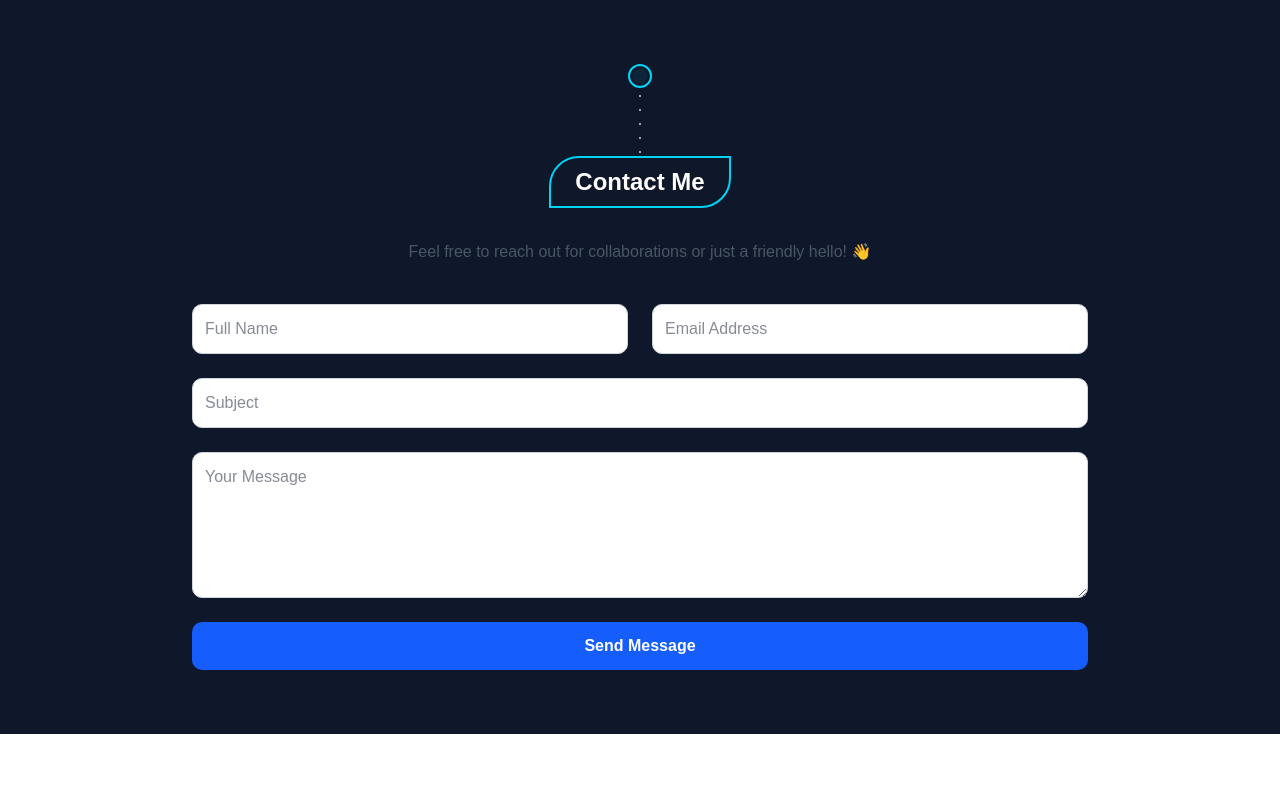
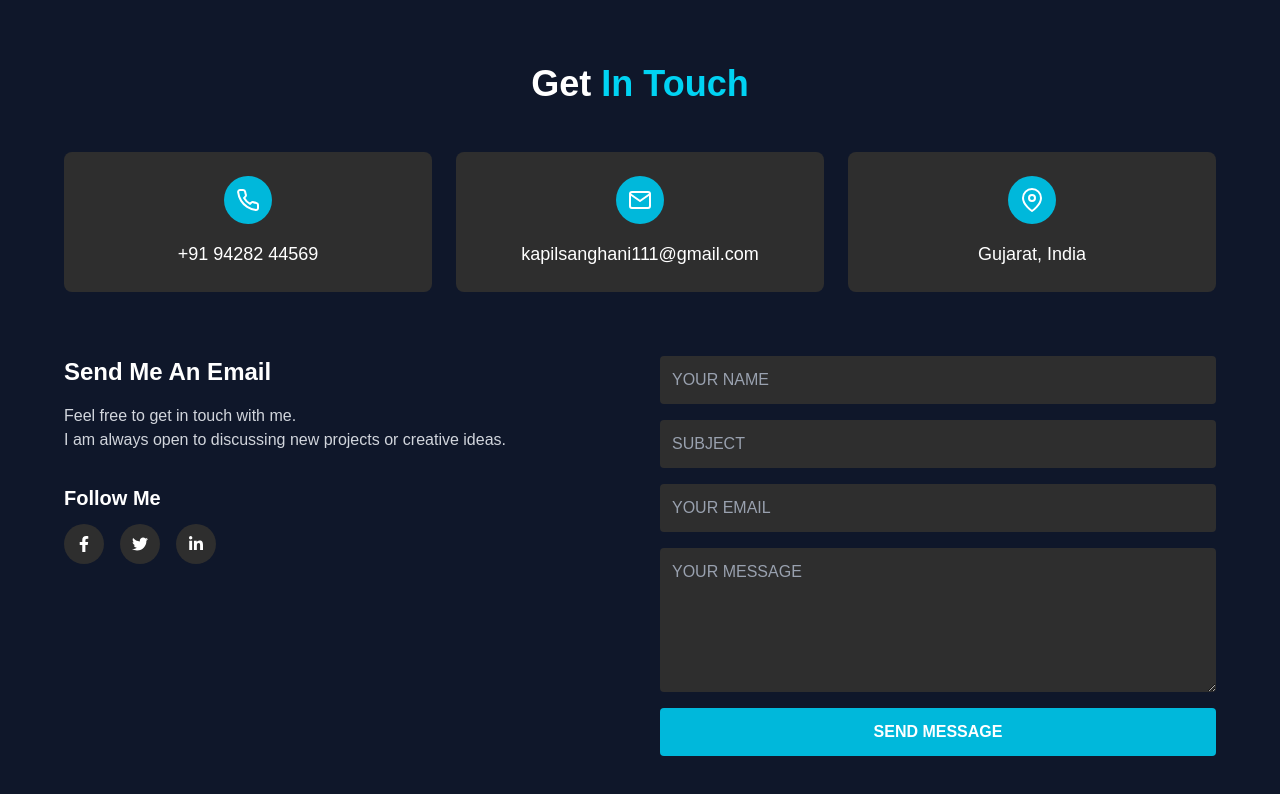
Before and after one commit to kapil238/kapilsanghaniPortfolio, a Next.js app: page /ContactSection in a window 1280 px wide. Shown: the top 794 px of the page. Built offline with nearby package versions, Linux system fonts and the light colour scheme.

Commit message:
Update ContactSection UI to match new design

```diff
--- a/src/pages/ContactSection.jsx
+++ b/src/pages/ContactSection.jsx
@@ -1,62 +1,89 @@
 import React from "react";
-import { useEffect, useRef } from 'react';
+import { FiPhone, FiMail, FiMapPin } from "react-icons/fi";
+import { FaTwitter, FaFacebookF, FaLinkedinIn, FaBehance } from "react-icons/fa";
+
 const ContactSection = () => {
-      const headingRef = useRef(null);
-        const textRef = useRef(null);
     return (
-        <section id="contact" className="py-16 px-4 bg-[#0f172a] dark:bg-gray-900">
-            <div className="max-w-4xl mx-auto text-center">
-                <div className="flex flex-col items-center mb-8">
-                    <div className="w-6 h-6 rounded-full border-2 border-cyan-400 flex items-center justify-center">
-                        <div className="w-2 h-2 bg-cyan-400 rounded-full animate-ping" />
+        <section className="bg-[#0f172a] text-white py-16 px-6">
+            <div className="max-w-6xl mx-auto">
+                <h2 className="text-center text-4xl font-bold mb-12">
+                    <span className="text-white">Get </span>
+                    <span className="text-cyan-400">In Touch</span>
+                </h2>
+                <div className="grid grid-cols-1 md:grid-cols-3 gap-6 mb-16 text-center">
+                    <div className="bg-[#2e2e2e] p-6 rounded-md flex flex-col items-center">
+                        <div className="bg-cyan-500 p-3 rounded-full mb-4">
+                            <FiPhone size={24} />
                         </div>
-                    <div className="w-[2px] h-16 mt-1 flex flex-col justify-between">
-                        {[...Array(5)].map((_, i) => (
-                            <div key={i} className="w-full h-[2px] bg-gray-300 my-[3px] rounded-full" />
-                        ))}
+                        <p className="text-lg font-mono">+91 94282 44569</p>
                     </div>
-                    <div
-                        ref={headingRef}
-                        className="relative inline-block border-2 border-cyan-400 px-6 py-2 rounded-[30px_0_30px_0]"
-                    >
-                        <h2 className="text-2xl font-semibold text-white">Contact Me</h2>
+                    <div className="bg-[#2e2e2e] p-6 rounded-md flex flex-col items-center">
+                        <div className="bg-cyan-500 p-3 rounded-full mb-4">
+                            <FiMail size={24} />
+                        </div>
+                        <p className="text-lg font-mono">kapilsanghani111@gmail.com</p>
+                    </div>
+                    <div className="bg-[#2e2e2e] p-6 rounded-md flex flex-col items-center">
+                        <div className="bg-cyan-500 p-3 rounded-full mb-4">
+                            <FiMapPin size={24} />
+                        </div>
+                        <p className="text-lg font-mono">Gujarat, India</p>
                     </div>
                 </div>
-                <p className="text-gray-600 dark:text-gray-300 mb-10">
-                    Feel free to reach out for collaborations or just a friendly hello! 👋
-                </p>
-                <form className="grid grid-cols-1 gap-6 sm:grid-cols-2">
+                <div className="grid grid-cols-1 md:grid-cols-2 gap-10">
+                    <div>
+                        <h3 className="text-2xl font-bold mb-4">Send Me An Email</h3>
+                        <p className="text-gray-300 mb-4">Feel free to get in touch with me.<br />I am always open to discussing new projects or creative ideas.</p>
+                        <h4 className="text-xl font-semibold mt-8 mb-3">Follow Me</h4>
+                        <div className="flex gap-4">
+                            <a href="#" className="bg-[#2e2e2e] hover:bg-cyan-500 transition p-3 rounded-full">
+                                <FaFacebookF />
+                            </a>
+                            <a href="#" className="bg-[#2e2e2e] hover:bg-cyan-500 transition p-3 rounded-full">
+                                <FaTwitter />
+                            </a>
+                            <a href="#" className="bg-[#2e2e2e] hover:bg-cyan-500 transition p-3 rounded-full">
+                                <FaLinkedinIn />
+                            </a>
+                            {/* <a href="#" className="bg-[#2e2e2e] hover:bg-[#ff4a00] transition p-3 rounded-full">
+                                <FaBehance />
+                            </a> */}
+                        </div>
+                    </div>
+
+                    <form className="grid grid-cols-1 gap-4">
                         <input
                             type="text"
-                        placeholder="Full Name"
+                            placeholder="YOUR NAME"
+                            className="bg-[#2e2e2e] p-3 rounded text-white placeholder-gray-400"
                             required
-                        className="p-3 border border-gray-300 dark:border-gray-700 rounded-lg bg-white dark:bg-gray-800 text-gray-900 dark:text-white"
+                        />
+                        <input
+                            type="text"
+                            placeholder="SUBJECT"
+                            className="bg-[#2e2e2e] p-3 rounded text-white placeholder-gray-400"
+                            required
                         />
                         <input
                             type="email"
-                        placeholder="Email Address"
+                            placeholder="YOUR EMAIL"
+                            className="bg-[#2e2e2e] p-3 rounded text-white placeholder-gray-400"
                             required
-                        className="p-3 border border-gray-300 dark:border-gray-700 rounded-lg bg-white dark:bg-gray-800 text-gray-900 dark:text-white"
-                    />
-                    <input
-                        type="text"
-                        placeholder="Subject"
-                        required
-                        className="col-span-1 sm:col-span-2 p-3 border border-gray-300 dark:border-gray-700 rounded-lg bg-white dark:bg-gray-800 text-gray-900 dark:text-white"
                         />
                         <textarea
                             rows="5"
-                        placeholder="Your Message"
+                            placeholder="YOUR MESSAGE"
+                            className="bg-[#2e2e2e] p-3 rounded text-white placeholder-gray-400"
                             required
-                        className="col-span-1 sm:col-span-2 p-3 border border-gray-300 dark:border-gray-700 rounded-lg bg-white dark:bg-gray-800 text-gray-900 dark:text-white"
                         ></textarea>
                         <button
                             type="submit"
-                        className="col-span-1 sm:col-span-2 bg-blue-600 hover:bg-blue-700 text-white font-semibold py-3 rounded-lg transition"
+                            className="bg-cyan-500 hover:bg-cyan-700 transition p-3 font-bold rounded text-white"
                         >
-                        Send Message
+                            SEND MESSAGE
                         </button>
                     </form>
+                </div>
             </div>
         </section>
     );
```
Lines whose indentation alone changed are shown as unchanged.
